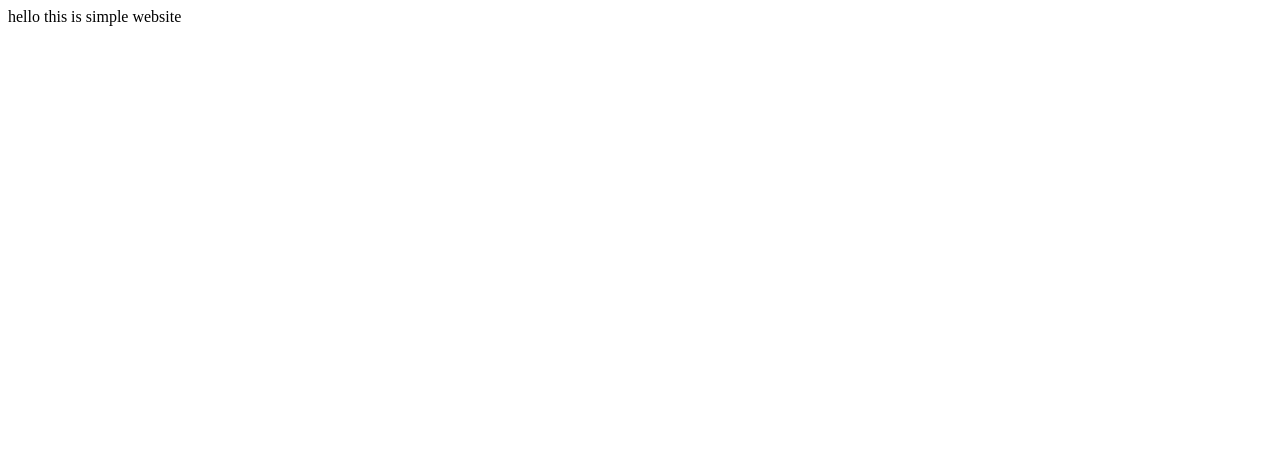
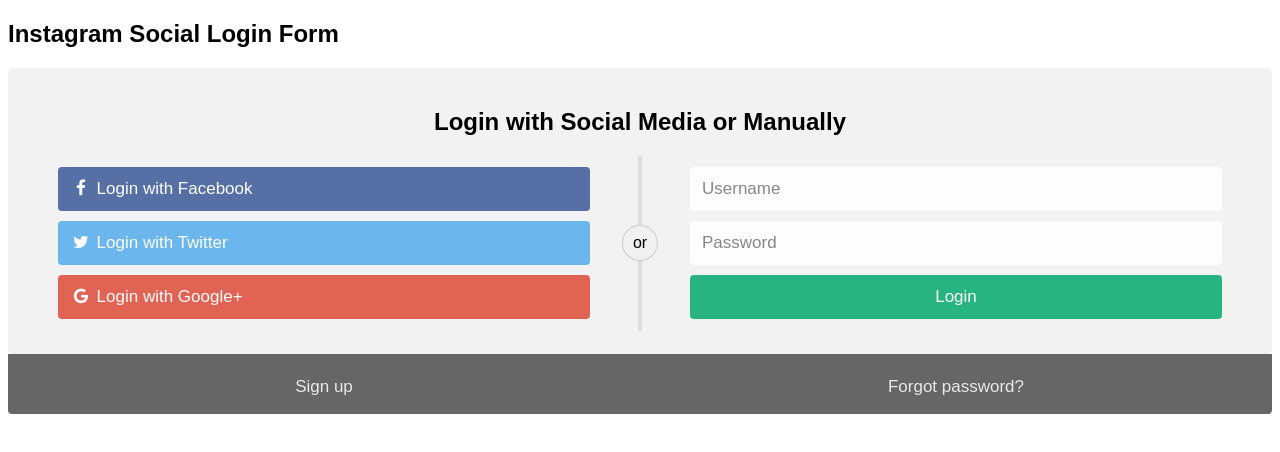
Before and after one commit to naresh0607/paytm, a plain HTML site: page index.html in a window 1280 px wide. Drawn offline with Linux system fonts and the light colour scheme.

Commit message:
version 1.0

```diff
--- a/index.html
+++ b/index.html
@@ -1 +1,187 @@
-hello this is simple website
+<!DOCTYPE html>
+<html>
+<head>
+<meta name="viewport" content="width=device-width, initial-scale=1">
+<link rel="stylesheet" href="https://cdnjs.cloudflare.com/ajax/libs/font-awesome/4.7.0/css/font-awesome.min.css">
+<style>
+body {
+  font-family: Arial, Helvetica, sans-serif;
+}
+
+* {
+  box-sizing: border-box;
+}
+
+/* style the container */
+.container {
+  position: relative;
+  border-radius: 5px;
+  background-color: #f2f2f2;
+  padding: 20px 0 30px 0;
+}
+
+/* style inputs and link buttons */
+input,
+.btn {
+  width: 100%;
+  padding: 12px;
+  border: none;
+  border-radius: 4px;
+  margin: 5px 0;
+  opacity: 0.85;
+  display: inline-block;
+  font-size: 17px;
+  line-height: 20px;
+  text-decoration: none; /* remove underline from anchors */
+}
+
+input:hover,
+.btn:hover {
+  opacity: 1;
+}
+
+/* add appropriate colors to fb, twitter and google buttons */
+.fb {
+  background-color: #3B5998;
+  color: white;
+}
+
+.twitter {
+  background-color: #55ACEE;
+  color: white;
+}
+
+.google {
+  background-color: #dd4b39;
+  color: white;
+}
+
+/* style the submit button */
+input[type=submit] {
+  background-color: #04AA6D;
+  color: white;
+  cursor: pointer;
+}
+
+input[type=submit]:hover {
+  background-color: #45a049;
+}
+
+/* Two-column layout */
+.col {
+  float: left;
+  width: 50%;
+  margin: auto;
+  padding: 0 50px;
+  margin-top: 6px;
+}
+
+/* Clear floats after the columns */
+.row:after {
+  content: "";
+  display: table;
+  clear: both;
+}
+
+/* vertical line */
+.vl {
+  position: absolute;
+  left: 50%;
+  transform: translate(-50%);
+  border: 2px solid #ddd;
+  height: 175px;
+}
+
+/* text inside the vertical line */
+.vl-innertext {
+  position: absolute;
+  top: 50%;
+  transform: translate(-50%, -50%);
+  background-color: #f1f1f1;
+  border: 1px solid #ccc;
+  border-radius: 50%;
+  padding: 8px 10px;
+}
+
+/* hide some text on medium and large screens */
+.hide-md-lg {
+  display: none;
+}
+
+/* bottom container */
+.bottom-container {
+  text-align: center;
+  background-color: #666;
+  border-radius: 0px 0px 4px 4px;
+}
+
+/* Responsive layout - when the screen is less than 650px wide, make the two columns stack on top of each other instead of next to each other */
+@media screen and (max-width: 650px) {
+  .col {
+    width: 100%;
+    margin-top: 0;
+  }
+  /* hide the vertical line */
+  .vl {
+    display: none;
+  }
+  /* show the hidden text on small screens */
+  .hide-md-lg {
+    display: block;
+    text-align: center;
+  }
+}
+</style>
+</head>
+<body>
+
+<h2>Instagram  Social Login Form</h2>
+
+
+<div class="container">
+  <form action="/action_page.php">
+    <div class="row">
+      <h2 style="text-align:center">Login with Social Media or Manually</h2>
+      <div class="vl">
+        <span class="vl-innertext">or</span>
+      </div>
+
+      <div class="col">
+        <a href="#" class="fb btn">
+          <i class="fa fa-facebook fa-fw"></i> Login with Facebook
+         </a>
+        <a href="#" class="twitter btn">
+          <i class="fa fa-twitter fa-fw"></i> Login with Twitter
+        </a>
+        <a href="#" class="google btn"><i class="fa fa-google fa-fw">
+          </i> Login with Google+
+        </a>
+      </div>
+
+      <div class="col">
+        <div class="hide-md-lg">
+          <p>Or sign in manually:</p>
+        </div>
+
+        <input type="text" name="username" placeholder="Username" required>
+        <input type="password" name="password" placeholder="Password" required>
+        <input type="submit" value="Login">
+      </div>
+
+    </div>
+  </form>
+</div>
+
+<div class="bottom-container">
+  <div class="row">
+    <div class="col">
+      <a href="#" style="color:white" class="btn">Sign up</a>
+    </div>
+    <div class="col">
+      <a href="#" style="color:white" class="btn">Forgot password?</a>
+    </div>
+  </div>
+</div>
+
+</body>
+</html>
```
